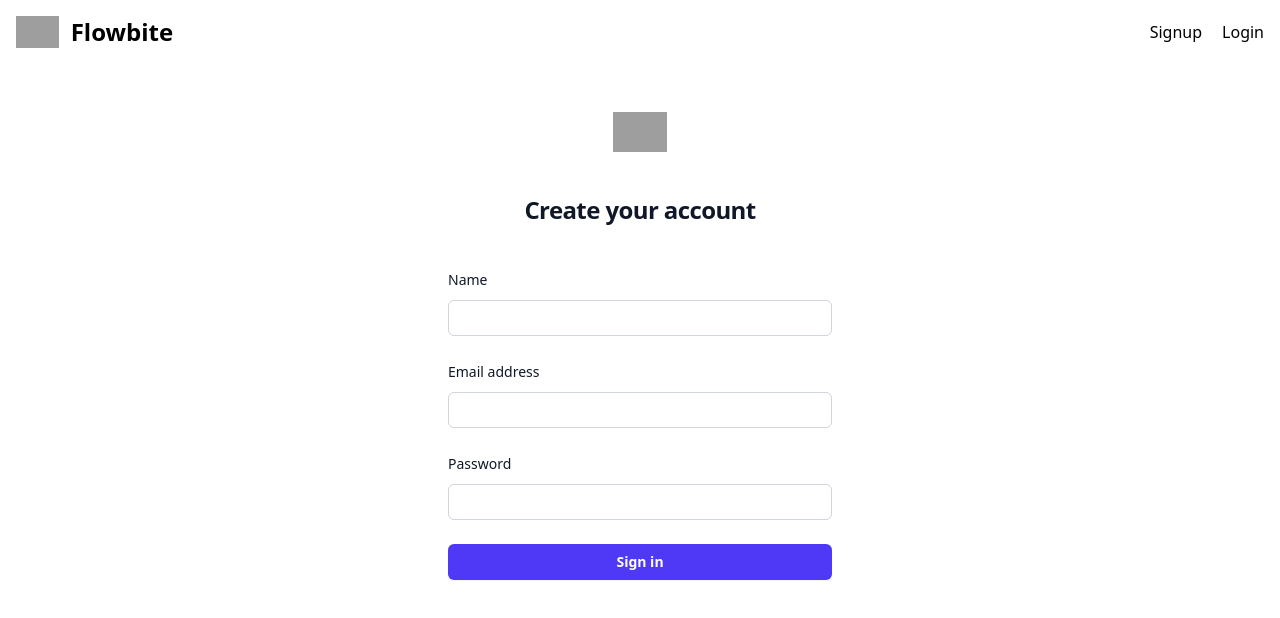
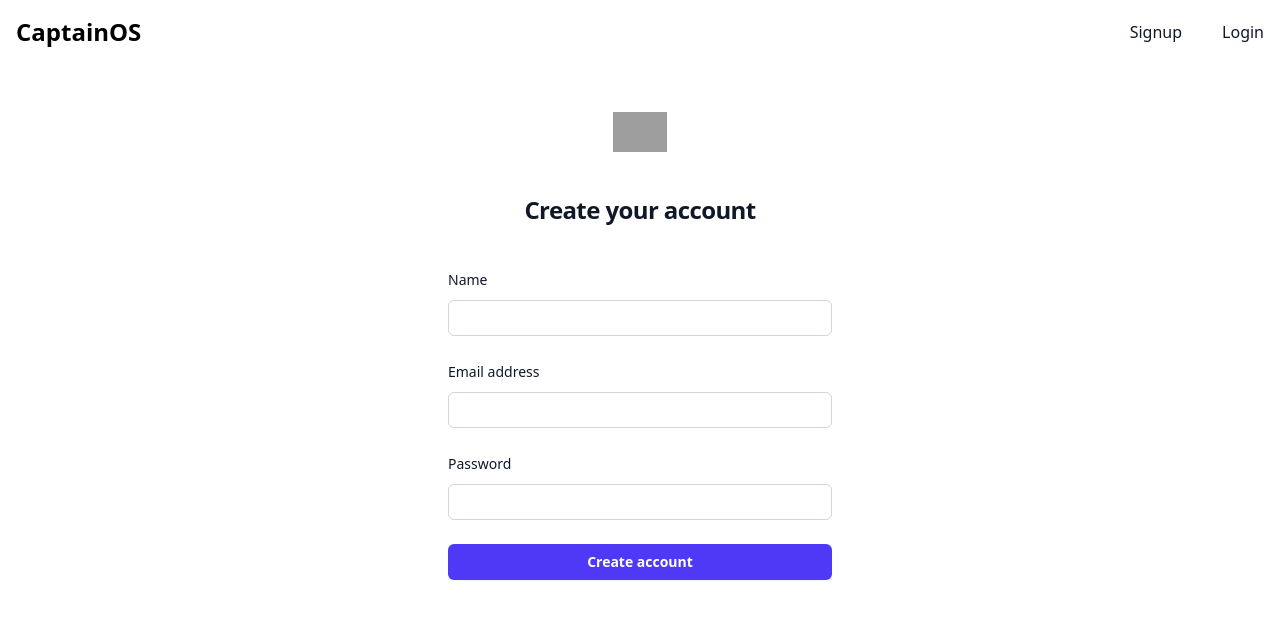
Before and after one commit to sibi-anand-vm/Captain-OS, a React (Vite) app in the folder client/: page /signup in a window 1280 px wide. Shown: the top 618 px of the page. Built offline with nearby package versions, Linux system fonts and the light colour scheme; grey boxes are pictures that could not be loaded.

Commit message:
fix : Old Code

```diff
--- a/client/index.html
+++ b/client/index.html
@@ -3,9 +3,8 @@
   <head>
     <meta charset="UTF-8" />
     <link rel="icon" type="image/svg+xml" href="/vite.svg" />
-    <link href="/src/index.css" rel="stylesheet">
     <meta name="viewport" content="width=device-width, initial-scale=1.0" />
-    <title>Vite + React</title>
+    <title>CaptainOS</title>
   </head>
   <body>
     <div id="root"></div>
--- a/client/src/components/Loading/Loading.jsx
+++ b/client/src/components/Loading/Loading.jsx
@@ -2,7 +2,7 @@ import React from 'react'
 
 function Loading() {
   return (
-    <div class="border-gray-300 h-20 w-20 animate-spin rounded-full border-8 border-t-blue-600" />
+    <div className="border-gray-300 h-20 w-20 animate-spin rounded-full border-8 border-t-blue-600" role="status" aria-label="Loading" />
   )
 }
 
--- a/client/src/components/Navbar/Navbar.jsx
+++ b/client/src/components/Navbar/Navbar.jsx
@@ -1,46 +1,65 @@
-import React from 'react'
+import React, { useState } from 'react'
 import { useAuth } from '../../context/AuthContext'
-import {Link} from 'react-router-dom'
+import { Link, useNavigate } from 'react-router-dom'
+
 function Navbar() {
-    const {auth}=useAuth();
+  const { auth, logout } = useAuth()
+  const navigate = useNavigate()
+  const [menuOpen, setMenuOpen] = useState(false)
+
+  const handleLogout = () => {
+    logout()
+    setMenuOpen(false)
+    navigate('/')
+  }
 
   return (
-
-
-<nav class="bg-white border-gray-200 dark:bg-gray-900">
-  <div class="max-w-screen-xl flex flex-wrap items-center justify-between mx-auto p-4">
-    <a href="https://flowbite.com/" class="flex items-center space-x-3 rtl:space-x-reverse">
-        <img src="https://flowbite.com/docs/images/logo.svg" class="h-8" alt="Flowbite Logo" />
-        <span class="self-center text-2xl font-semibold whitespace-nowrap dark:text-white">Flowbite</span>
-    </a>
-    <button data-collapse-toggle="navbar-default" type="button" class="inline-flex items-center p-2 w-10 h-10 justify-center text-sm text-gray-500 rounded-lg md:hidden hover:bg-gray-100 focus:outline-none focus:ring-2 focus:ring-gray-200 dark:text-gray-400 dark:hover:bg-gray-700 dark:focus:ring-gray-600" aria-controls="navbar-default" aria-expanded="false">
-        <span class="sr-only">Open main menu</span>
-        <svg class="w-5 h-5" aria-hidden="true" xmlns="http://www.w3.org/2000/svg" fill="none" viewBox="0 0 17 14">
-            <path stroke="currentColor" stroke-linecap="round" stroke-linejoin="round" stroke-width="2" d="M1 1h15M1 7h15M1 13h15"/>
+    <nav className="bg-white border-gray-200 dark:bg-gray-900">
+      <div className="max-w-screen-xl flex flex-wrap items-center justify-between mx-auto p-4">
+        <Link to="/" className="flex items-center space-x-3 rtl:space-x-reverse">
+          <span className="self-center text-2xl font-semibold whitespace-nowrap dark:text-white">CaptainOS</span>
+        </Link>
+        <button
+          type="button"
+          className="inline-flex items-center p-2 w-10 h-10 justify-center text-sm text-gray-500 rounded-lg md:hidden hover:bg-gray-100 focus:outline-none focus:ring-2 focus:ring-gray-200 dark:text-gray-400 dark:hover:bg-gray-700 dark:focus:ring-gray-600"
+          aria-expanded={menuOpen}
+          aria-controls="navbar-menu"
+          onClick={() => setMenuOpen((o) => !o)}
+        >
+          <span className="sr-only">Open main menu</span>
+          <svg className="w-5 h-5" aria-hidden="true" xmlns="http://www.w3.org/2000/svg" fill="none" viewBox="0 0 17 14">
+            <path stroke="currentColor" strokeLinecap="round" strokeLinejoin="round" strokeWidth="2" d="M1 1h15M1 7h15M1 13h15" />
           </svg>
         </button>
-    <div class="hidden w-full md:block md:w-auto" id="navbar-default">
-      <ul class="font-medium flex flex-col p-4 md:p-0 mt-4 border border-gray-100 rounded-lg bg-gray-50 md:flex-row md:space-x-8 rtl:space-x-reverse md:mt-0 md:border-0 md:bg-white dark:bg-gray-800 md:dark:bg-gray-900 dark:border-gray-700">
+        <div
+          id="navbar-menu"
+          className={`${menuOpen ? 'block' : 'hidden'} w-full md:block md:w-auto`}
+        >
+          <ul className="font-medium flex flex-col p-4 md:p-0 mt-4 border border-gray-100 rounded-lg bg-gray-50 md:flex-row md:space-x-8 rtl:space-x-reverse md:mt-0 md:border-0 md:bg-white dark:bg-gray-800 md:dark:bg-gray-900 dark:border-gray-700 md:gap-2">
             {auth.isLoggedIn ? (
               <li>
-          <Link to="/" value="Logout" >Logout</Link>
+                <button
+                  type="button"
+                  onClick={handleLogout}
+                  className="block py-2 px-3 text-gray-900 rounded hover:bg-gray-100 md:hover:bg-transparent md:border-0 md:p-0 dark:text-white dark:hover:bg-gray-700 md:dark:hover:bg-transparent"
+                >
+                  Logout
+                </button>
               </li>
             ) : (
-          <div className='flex justify-center gap-5'>
+              <>
                 <li>
-        <Link to="/signup" value="Signup" >Signup</Link>
+                  <Link to="/signup" onClick={() => setMenuOpen(false)} className="block py-2 px-3 text-gray-900 rounded hover:bg-gray-100 md:hover:bg-transparent md:border-0 md:p-0 dark:text-white dark:hover:bg-gray-700 md:dark:hover:bg-transparent">Signup</Link>
                 </li>
                 <li>
-        <Link to="/" value="Login" >Login</Link>
+                  <Link to="/" onClick={() => setMenuOpen(false)} className="block py-2 px-3 text-gray-900 rounded hover:bg-gray-100 md:hover:bg-transparent md:border-0 md:p-0 dark:text-white dark:hover:bg-gray-700 md:dark:hover:bg-transparent">Login</Link>
                 </li>
-        </div>
-        )
-    }
+              </>
+            )}
           </ul>
         </div>
       </div>
     </nav>
-
   )
 }
 
--- a/client/src/components/Profile/UserProfileCard.jsx
+++ b/client/src/components/Profile/UserProfileCard.jsx
@@ -1,60 +1,35 @@
 import React from 'react'
-import { useAuth } from '../../context/AuthContext';
-
+import { useAuth } from '../../context/AuthContext'
 
 function UserProfileCard() {
+  const { auth } = useAuth()
+  const user = auth?.user
 
-  const {auth}=useAuth();
+  if (!user) return null
+
   return (
-    <>
-    <div class="bg-white overflow-hidden shadow rounded-lg border">
-    <div class="px-4 py-5 sm:px-6">
-        <h3 class="text-lg leading-6 font-medium text-gray-900">
+    <div className="bg-white overflow-hidden shadow rounded-lg border">
+      <div className="px-4 py-5 sm:px-6">
+        <h3 className="text-lg leading-6 font-medium text-gray-900">
           User Profile
         </h3>
-        <p class="mt-1 max-w-2xl text-sm text-gray-500">
-            This is some information about the user.
+        <p className="mt-1 max-w-2xl text-sm text-gray-500">
+          Your account information.
         </p>
       </div>
-    <div class="border-t border-gray-200 px-4 py-5 sm:p-0">
-        <dl class="sm:divide-y sm:divide-gray-200">
-            <div class="py-3 sm:py-5 sm:grid sm:grid-cols-3 sm:gap-4 sm:px-6">
-                <dt class="text-sm font-medium text-gray-500">
-                    Username:
-                </dt>
-                <dd class="mt-1 text-sm text-gray-900 sm:mt-0 sm:col-span-2">
-                {auth.user.userName}
-                </dd>
+      <div className="border-t border-gray-200 px-4 py-5 sm:p-0">
+        <dl className="sm:divide-y sm:divide-gray-200">
+          <div className="py-3 sm:py-5 sm:grid sm:grid-cols-3 sm:gap-4 sm:px-6">
+            <dt className="text-sm font-medium text-gray-500">Username</dt>
+            <dd className="mt-1 text-sm text-gray-900 sm:mt-0 sm:col-span-2">{user.userName}</dd>
           </div>
-            <div class="py-3 sm:py-5 sm:grid sm:grid-cols-3 sm:gap-4 sm:px-6">
-                <dt class="text-sm font-medium text-gray-500">
-                    Email address
-                </dt>
-                <dd class="mt-1 text-sm text-gray-900 sm:mt-0 sm:col-span-2">
-                {auth.user.userMail}
-                </dd>
-            </div>
-            <div class="py-3 sm:py-5 sm:grid sm:grid-cols-3 sm:gap-4 sm:px-6">
-                <dt class="text-sm font-medium text-gray-500">
-                    Phone number
-                </dt>
-                <dd class="mt-1 text-sm text-gray-900 sm:mt-0 sm:col-span-2">
-                    (123) 456-7890
-                </dd>
-            </div>
-            <div class="py-3 sm:py-5 sm:grid sm:grid-cols-3 sm:gap-4 sm:px-6">
-                <dt class="text-sm font-medium text-gray-500">
-                    Address
-                </dt>
-                <dd class="mt-1 text-sm text-gray-900 sm:mt-0 sm:col-span-2">
-                    123 Main St
-                     Anytown, USA 12345
-                </dd>
+          <div className="py-3 sm:py-5 sm:grid sm:grid-cols-3 sm:gap-4 sm:px-6">
+            <dt className="text-sm font-medium text-gray-500">Email address</dt>
+            <dd className="mt-1 text-sm text-gray-900 sm:mt-0 sm:col-span-2">{user.userMail}</dd>
           </div>
         </dl>
       </div>
     </div>
-</>
   )
 }
 
--- a/client/src/components/SignUp/SignUpForm.jsx
+++ b/client/src/components/SignUp/SignUpForm.jsx
@@ -36,14 +36,14 @@ function SignUpForm({onSubmitSignUp}) {
                 <form onSubmit={onSubmitForm} className="space-y-6">
 
                 <div>
-                    <label htmlFor="email" className="block text-sm/6 font-medium text-gray-900">
+                    <label htmlFor="name" className="block text-sm/6 font-medium text-gray-900">
                       Name
                     </label>
                     <div className="mt-2">
                       <input
                         id="name"
                         name="name"
-                        type="name"
+                        type="text"
                         required
                         autoComplete="name"
                         value={signUpForm.name}
@@ -53,7 +53,7 @@ function SignUpForm({onSubmitSignUp}) {
                     </div>
                   </div>
                   <div>
-                    <label htmlFor="email" className="block text-sm/6 font-medium text-gray-900">
+                    <label htmlFor="mail" className="block text-sm/6 font-medium text-gray-900">
                       Email address
                     </label>
                     <div className="mt-2">
@@ -95,14 +95,14 @@ function SignUpForm({onSubmitSignUp}) {
                       type="submit"
                       className="flex w-full justify-center rounded-md bg-indigo-600 px-3 py-1.5 text-sm/6 font-semibold text-white shadow-xs hover:bg-indigo-500 focus-visible:outline-2 focus-visible:outline-offset-2 focus-visible:outline-indigo-600"
                     >
-                      Sign in
+                      Create account
                     </button>
                   </div>
                 </form>
 
               </div>
             </div>
-        )
-      }
+  )
+}
 
 export default SignUpForm
--- a/client/src/context/AuthContext.jsx
+++ b/client/src/context/AuthContext.jsx
@@ -34,7 +34,8 @@ const AuthProvider=({children})=>{
             const fetchToken=async()=>{
             try{
                 let token=localStorage.getItem("token");
-                let user=JSON.parse(localStorage.getItem("user"));
+                let user;
+                try { user=JSON.parse(localStorage.getItem("user")); } catch { user=null; }
                 if(token && user){
                     let valid=await validateToken(token);
                     if(valid)
--- a/client/src/pages/HomePage.jsx
+++ b/client/src/pages/HomePage.jsx
@@ -7,7 +7,7 @@ function HomePage() {
   return (
     <div>
       Homepage
-      <UserProfileCard />
+        <UserProfileCard />
     </div>
   )
 }
--- a/client/src/pages/LoginPage.jsx
+++ b/client/src/pages/LoginPage.jsx
@@ -29,7 +29,6 @@ function LoginPage() {
       })
 
       const data=await res.json();
-      console.log(data)
       if(res.ok){
         toast.success("Account Login success.")
         login(data.user,data.token)
--- a/client/src/pages/SignUpPage.jsx
+++ b/client/src/pages/SignUpPage.jsx
@@ -1,9 +1,38 @@
 import React from 'react'
+import { useNavigate } from 'react-router-dom'
+import { toast, ToastContainer } from 'react-toastify'
 import SignUpForm from '../components/SignUp/SignUpForm'
+
 function SignUpPage() {
+  const navigate = useNavigate()
+
+  const handleSignUp = async (signUpForm) => {
+    if (!signUpForm?.name || !signUpForm?.mail || !signUpForm?.password) {
+      toast.warning('Fill all fields')
+      return
+    }
+    try {
+      const res = await fetch(`${import.meta.env.VITE_BACKEND_URL}/api/users`, {
+        method: 'POST',
+        headers: { 'Content-Type': 'application/json' },
+        body: JSON.stringify({ signUpForm }),
+      })
+      const data = await res.json()
+      if (res.ok) {
+        toast.success(data.message || 'Account created. Please sign in.')
+        navigate('/')
+      } else {
+        toast.error(data.message || 'Sign up failed')
+      }
+    } catch (err) {
+      toast.error(err.message || 'Something went wrong')
+    }
+  }
+
   return (
     <div>
-      <SignUpForm />
+      <ToastContainer />
+      <SignUpForm onSubmitSignUp={handleSignUp} />
     </div>
   )
 }
```
Also changed, not shown: 1 other file (tests, documents, lock files or other folders). Lines whose indentation alone changed are shown as unchanged.
